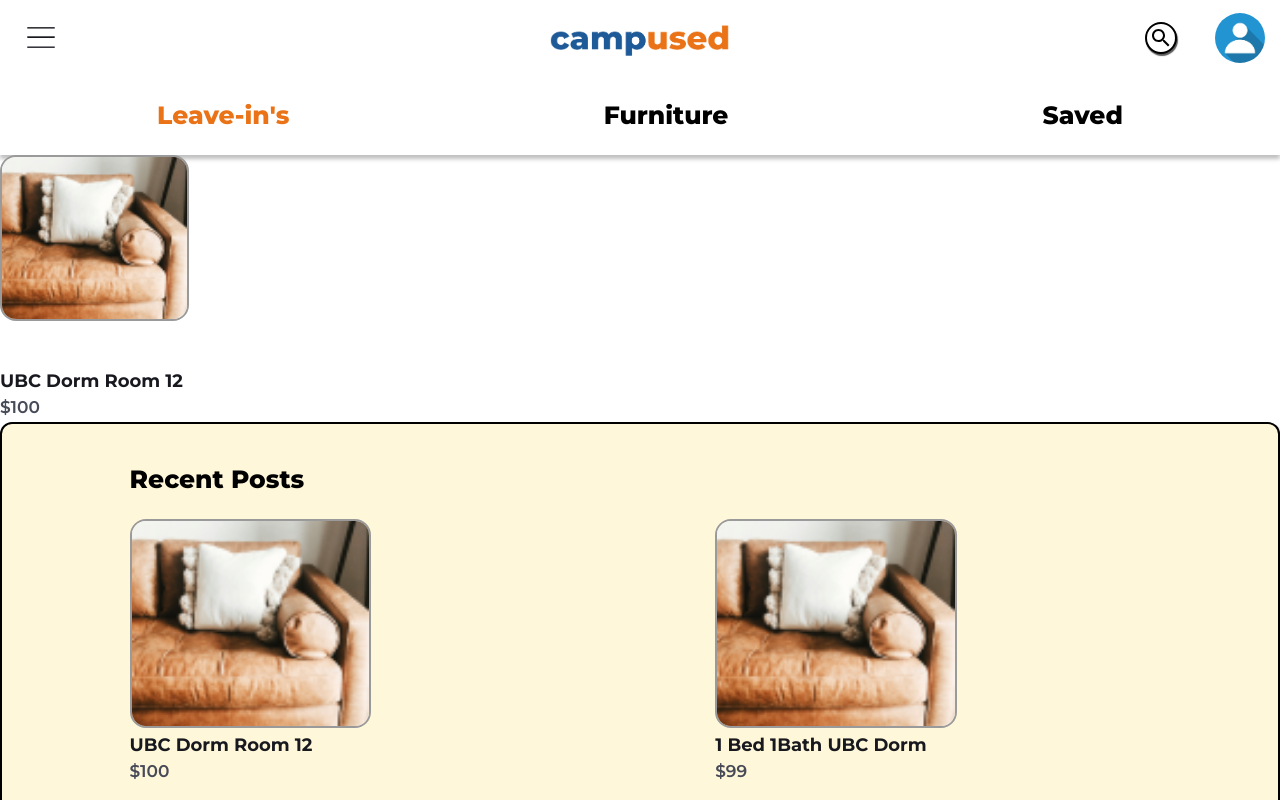
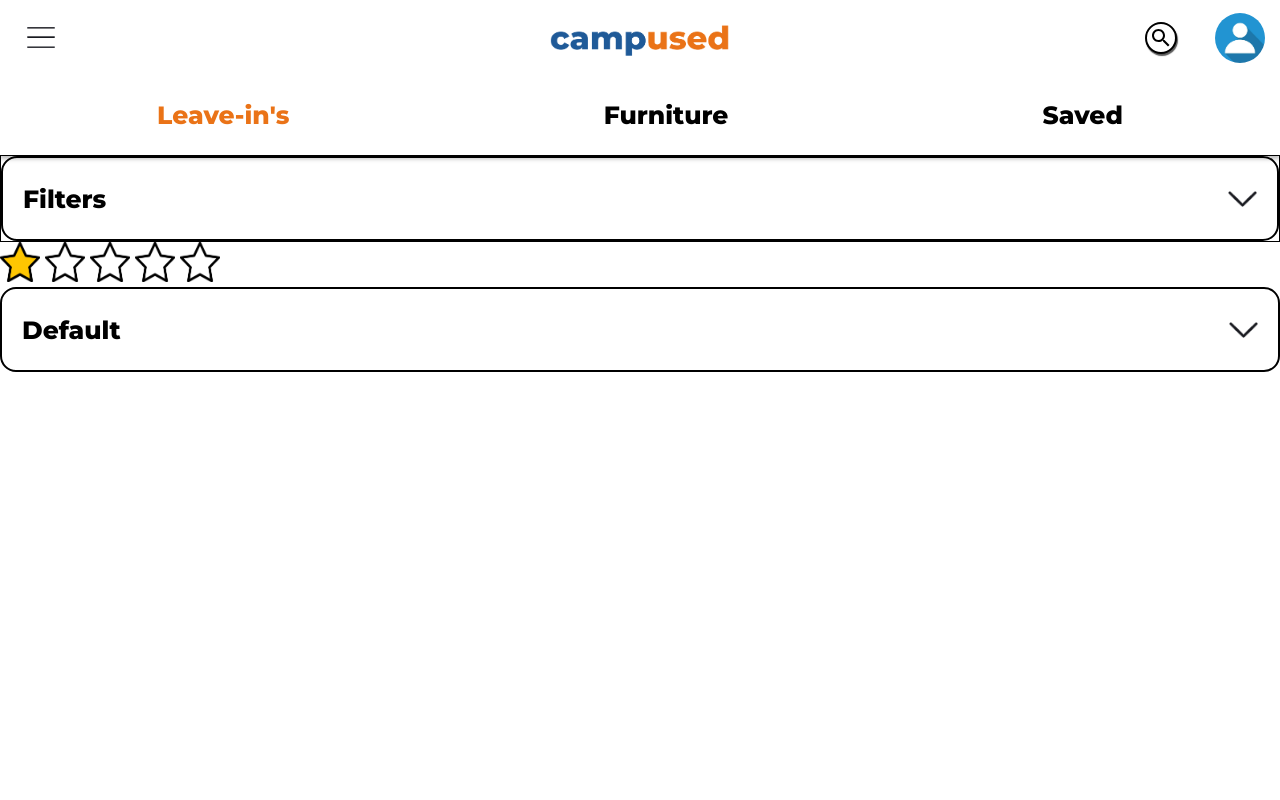
Before and after one commit to cindyparkk/campused, a Next.js app: page /TestingComps in a window 1280 px wide. Built offline with nearby package versions, Linux system fonts and the light colour scheme.

Commit message:
made filter comp responsive

```diff
--- /dev/null
+++ b/comps/DropDown/index.js
@@ -0,0 +1,67 @@
+import React, {useState, useEffect} from 'react';
+import styled from 'styled-components';
+
+
+
+const Container = styled.div`
+    width: 100%;
+    font-weight:bold;
+    font-size:24px;
+    display:inline-flex;
+    flex-direction:column;
+    cursor: pointer;
+`;
+
+const DropDownMenu = styled.div`
+    display:inline-flex;
+    justify-content:space-between;
+    border: 2px solid #000000;
+    border-radius: 16px;
+    padding:5px 10px;
+    max-height: 71px;
+    min-width: 350px;
+`;
+
+const DropDownBox = styled.div`
+    padding:10px;
+    display:inline-flex;
+    align-items: center;
+    justify-content:space-between;
+    width: 100%;
+`;
+
+const Arrow = styled.img`
+    max-width: 29px;
+    height: auto;
+    transition: 0.3s;
+    transform: ${props=>props.expanded ? "rotate(180deg)" : "none"};
+`;
+
+const Title = styled.h3`
+    white-space: nowrap;
+`;
+
+const DropDown =({title})=> {
+    const [expanded, setExpanded] = useState(false);
+
+    return <div>
+    <Container>
+        <DropDownMenu onClick={() => {
+            setExpanded(!expanded);
+        }}>
+            <DropDownBox>
+                <Title>{title}</Title>
+                    <Arrow src='/arrowdown.png' expanded={expanded}/>
+            </DropDownBox>
+        </DropDownMenu>
+
+    </Container>
+    </div>
+}
+
+DropDown.defaultProps = {
+    title: 'Default'
+}
+
+
+export default DropDown;
--- a/comps/FilterOpen/index.js
+++ b/comps/FilterOpen/index.js
@@ -1,9 +1,8 @@
 import React, {useState, useEffect} from 'react';
 import styled from 'styled-components';
 import CircleButton from '../../comps/CircleButton';
+import DropDown from '../../comps/DropDown';
 
-// import close from '../../public/close2.png';
-// import filter from '../../public/filter.png';
 
 const Contain = styled.div`
     max-width: 367px;
@@ -24,6 +23,10 @@ const Main = styled.div`
     justify-content: flex-end;
     flex-direction: column;
     position: relative;
+`;
+
+const Cont = styled.div`
+
 `;
 
 const Content = styled.div`
@@ -131,6 +134,33 @@ const GrayBackground = styled.div`
     opacity: ${props=>props.gray ? "1" : "0"};
 `;
 
+const DropDownContainer = styled.div`
+    border: 1px solid black;
+
+`;
+
+const Desktop = styled.div`
+
+`;
+
+const ContainDesktop = styled.div`
+    max-width: 367px;
+    // min-height: 617px;
+    border-radius: 17px;
+    background: #FFFFFF;
+    box-shadow: 3px 4px 4px rgba(0, 0, 0, 0.25);
+    border-radius: 17px;
+    transform-origin: top;
+    overflow: hidden;
+    max-height: ${props=>props.showfilters ? "617px" : "0px"};
+    transition: 0.5s ease-in-out;
+    z-index: 4;
+`;
+
+const Mobile = styled.div`
+
+`;
+
 const FilterOpen = () => {
     const [showfilters, setFilter] = useState(false);
     const [gray, showGray] = useState(false);
@@ -139,7 +169,75 @@ const FilterOpen = () => {
 
 
 
-    return <Main>
+    return <Cont>
+
+    {/* DESKTOP */}
+
+    {process.browser && window.innerWidth > 500 ? <Desktop>
+        <DropDownContainer showfilters={showfilters} onClick={()=>{
+            setFilter(!showfilters);
+        }}>
+            <DropDown title='Filters' />
+        </DropDownContainer>
+
+
+        <ContainDesktop showfilters={showfilters}>
+        <Content>
+            <Top>
+                <Title>Filters</Title>
+                <Icon src='/close2.png' showfilters={showfilters} onClick={()=>{
+                setFilter(!showfilters);
+            }}></Icon>
+            </Top>
+            <div>
+                <Subtitle>Price</Subtitle>
+                <Box>
+                    <div>$0 - $29</div>
+                    {/* <Input type="checkmark"></Input> */}
+                    <Checkbox type="checkbox"></Checkbox>
+                </Box>
+                <Box>
+                    <div>$30 - $59</div>
+                    {/* <Input type="checkmark"></Input> */}
+                    <Checkbox type="checkbox"></Checkbox>
+                </Box>
+                <Box>
+                    <div>$60 - $100</div>
+                    {/* <Input type="checkmark"></Input> */}
+                    <Checkbox type="checkbox"></Checkbox>
+                </Box>
+            </div>
+            <div>
+                <Subtitle>Furniture Age</Subtitle>
+                <Box>
+                    <div>0 - 6 months</div>
+                    {/* <Input type="checkmark"></Input> */}
+                    <Checkbox type="checkbox"></Checkbox>
+                </Box>
+                <Box>
+                    <div>7 - 12 months</div>
+                    {/* <Input type="checkmark"></Input> */}
+                    <Checkbox type="checkbox"></Checkbox>
+                </Box>
+                <Box>
+                    <div>2+ years</div>
+                    {/* <Input type="checkmark"></Input> */}
+                    <Checkbox type="checkbox"></Checkbox>
+                </Box>
+            </div>
+        </Content>
+
+    </ContainDesktop>
+
+    </Desktop> : null}
+
+
+{/* MOBILE */}
+
+{process.browser && window.innerWidth < 500 ?<Mobile>
+
+    <Main>
+
 
         <FilterContainer showfilters={showfilters} hide={hide} gray={gray} filterbutton={filterbutton} onClick={()=>{
                 setFilter(!showfilters);
@@ -246,6 +344,8 @@ const FilterOpen = () => {
     </Contain>
 
     </Main>
+    </Mobile> : null}
+    </Cont>
 }
 
 export default FilterOpen;
--- a/pages/TestingComps/index.js
+++ b/pages/TestingComps/index.js
@@ -10,6 +10,7 @@ import Saved from '../../comps/Saved';
 import ProductDescription from '../../comps/ProductDescription';
 import Profile from '../../comps/Profile';
 import FilterOpen from '../../comps/FilterOpen';
+import DropDown from '../../comps/DropDown';
 
 import Item from '../../comps/Item';
 import Post from '../../comps/Post';
@@ -29,13 +30,15 @@ export default function Home() {
       <Saved />
       <ProductDescription />
       <Profile /> */}
-      {/* <FilterOpen /> */}
+      <FilterOpen />
 
-      <div>
+      {/* <div>
         <Item />
         <Post />
-      </div>
+      </div> */}
       <Rating></Rating>
+
+      <DropDown />
     </div>
 
 }
--- a/pages/home/index.js
+++ b/pages/home/index.js
@@ -5,6 +5,7 @@ import Footer from '../../comps/Footer';
 import Category from '../../comps/Category';
 import Post from '../../comps/Post';
 import Button from '../../comps/Button';
+import FilterOpen from '../../comps/FilterOpen';
 
 import Router from 'next/router';
 
@@ -23,6 +24,7 @@ export default function Home() {
               <Category />
             </div>
             <Button text="+ Add a Listing" color="#FFF" bgcolor="#3DA5D9" fsize="26px" onClick={createAListing}/>
+            <FilterOpen />
           </div>
           <div className="page_right">
               <Post />
```
Also changed, not shown: 1 other file (tests, documents, lock files or other folders).
